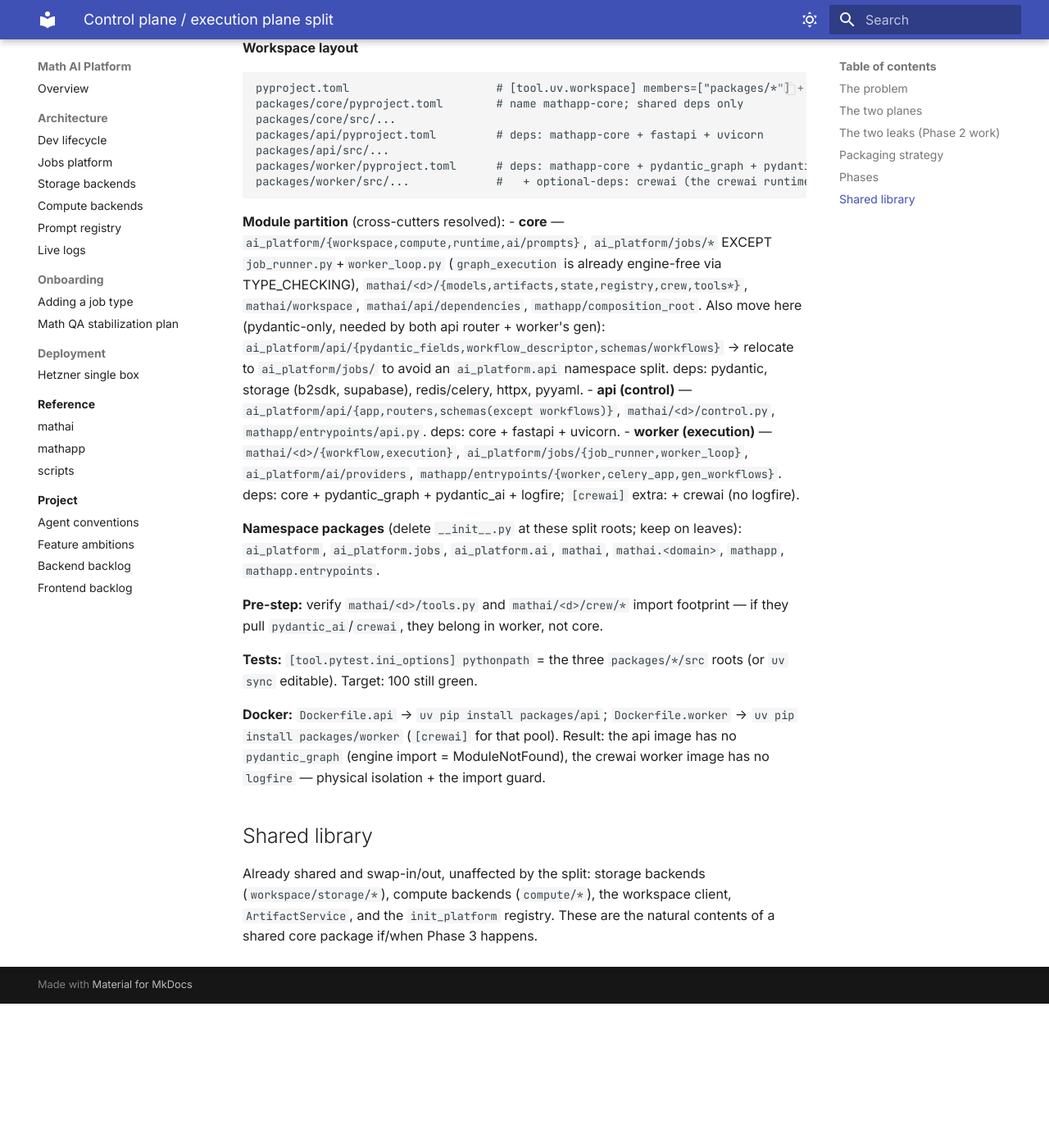
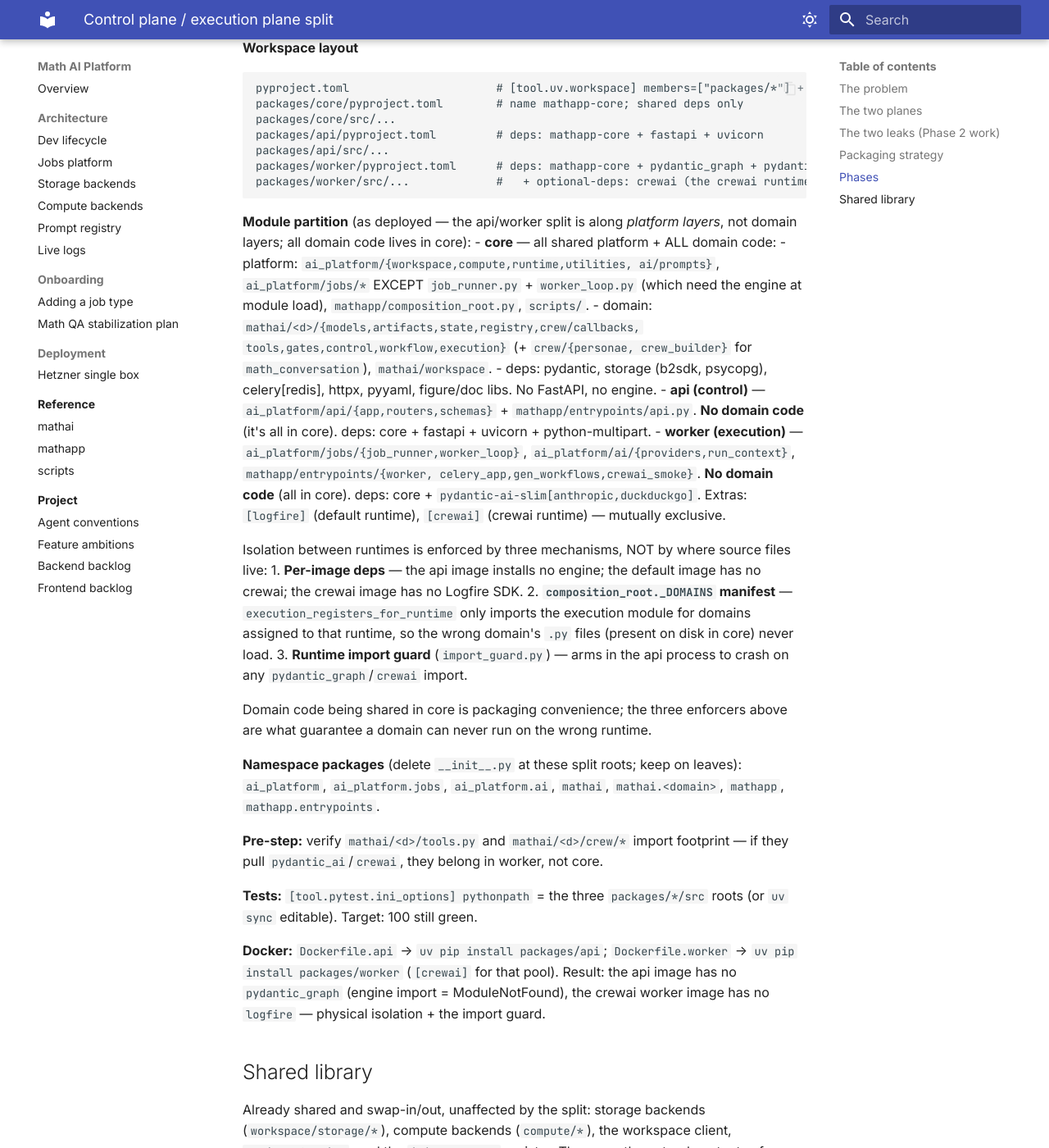
Before and after one commit to sepoul/ai-platform, an MkDocs documentation site: the page built from docs/control_execution_split.md, in a window 1280 px wide and 1400 px high, scrolled down 4109 px. Shown: the whole window at 82% size. Built offline with MkDocs 1.6.1 and Material for MkDocs 9.7.7, drawn with Linux system fonts in a browser that asks for light colours; before the commit the page ends 5333 px from its top, so only the background shows below that.

Commit message:
chore: drop dead mathai.api scaffold; update split doc to as-deployed layout
mathai/api/ (init + dependencies + empty routers/schemas) had zero
runtime consumers after the domain-to-core move: init_workspace had no
caller and get_workspace_client wasn't wired into any router. Deleted —
when the first real domain router needs an init pattern, we write it
then.

Also brings docs/control_execution_split.md in line with what's actually
shipping: api/worker packages carry only their plane-specific PLATFORM
code; all domain code (control/execution/workflow/crew/schemas) lives in
core. Updated the partition narrative to spell out the three real
isolation mechanisms (per-image deps, composition_root manifest, runtime
import guard) — source location is just packaging convenience.

100 green.

Co-Authored-By: Claude Opus 4.7 <noreply@anthropic.com>

````diff
--- a/docs/control_execution_split.md
+++ b/docs/control_execution_split.md
@@ -175,22 +175,41 @@ Phase 1 is landed as green increments (the leak fixes come first, while
   packages/worker/src/...             #   + optional-deps: crewai (the crewai runtime)
   ```
 
-  **Module partition** (cross-cutters resolved):
-  - **core** — `ai_platform/{workspace,compute,runtime,ai/prompts}`,
-    `ai_platform/jobs/*` EXCEPT `job_runner.py`+`worker_loop.py`
-    (`graph_execution` is already engine-free via TYPE_CHECKING),
-    `mathai/<d>/{models,artifacts,state,registry,crew,tools*}`,
-    `mathai/workspace`, `mathai/api/dependencies`, `mathapp/composition_root`.
-    Also move here (pydantic-only, needed by both api router + worker's gen):
-    `ai_platform/api/{pydantic_fields,workflow_descriptor,schemas/workflows}`
-    → relocate to `ai_platform/jobs/` to avoid an `ai_platform.api` namespace split.
-    deps: pydantic, storage (b2sdk, supabase), redis/celery, httpx, pyyaml.
-  - **api (control)** — `ai_platform/api/{app,routers,schemas(except workflows)}`,
-    `mathai/<d>/control.py`, `mathapp/entrypoints/api.py`. deps: core + fastapi + uvicorn.
-  - **worker (execution)** — `mathai/<d>/{workflow,execution}`,
-    `ai_platform/jobs/{job_runner,worker_loop}`, `ai_platform/ai/providers`,
-    `mathapp/entrypoints/{worker,celery_app,gen_workflows}`. deps: core +
-    pydantic_graph + pydantic_ai + logfire; `[crewai]` extra: + crewai (no logfire).
+  **Module partition** (as deployed — the api/worker split is along
+  *platform layers*, not domain layers; all domain code lives in core):
+  - **core** — all shared platform + ALL domain code:
+    - platform: `ai_platform/{workspace,compute,runtime,utilities,
+      ai/prompts}`, `ai_platform/jobs/*` EXCEPT `job_runner.py` +
+      `worker_loop.py` (which need the engine at module load),
+      `mathapp/composition_root.py`, `scripts/`.
+    - domain: `mathai/<d>/{models,artifacts,state,registry,crew/callbacks,
+      tools,gates,control,workflow,execution}` (+ `crew/{personae,
+      crew_builder}` for `math_conversation`), `mathai/workspace`.
+    - deps: pydantic, storage (b2sdk, psycopg), celery[redis], httpx,
+      pyyaml, figure/doc libs. No FastAPI, no engine.
+  - **api (control)** — `ai_platform/api/{app,routers,schemas}` +
+    `mathapp/entrypoints/api.py`. **No domain code** (it's all in core).
+    deps: core + fastapi + uvicorn + python-multipart.
+  - **worker (execution)** — `ai_platform/jobs/{job_runner,worker_loop}`,
+    `ai_platform/ai/{providers,run_context}`, `mathapp/entrypoints/{worker,
+    celery_app,gen_workflows,crewai_smoke}`. **No domain code** (all in
+    core). deps: core + `pydantic-ai-slim[anthropic,duckduckgo]`. Extras:
+    `[logfire]` (default runtime), `[crewai]` (crewai runtime) — mutually
+    exclusive.
+
+  Isolation between runtimes is enforced by three mechanisms, NOT by where
+  source files live:
+  1. **Per-image deps** — the api image installs no engine; the default
+     image has no crewai; the crewai image has no Logfire SDK.
+  2. **`composition_root._DOMAINS` manifest** — `execution_registers_for_runtime`
+     only imports the execution module for domains assigned to that runtime,
+     so the wrong domain's `.py` files (present on disk in core) never load.
+  3. **Runtime import guard** (`import_guard.py`) — arms in the api process
+     to crash on any `pydantic_graph`/`crewai` import.
+
+  Domain code being shared in core is packaging convenience; the three
+  enforcers above are what guarantee a domain can never run on the wrong
+  runtime.
 
   **Namespace packages** (delete `__init__.py` at these split roots; keep on
   leaves): `ai_platform`, `ai_platform.jobs`, `ai_platform.ai`, `mathai`,
````
Also changed, not shown: 4 other files.
